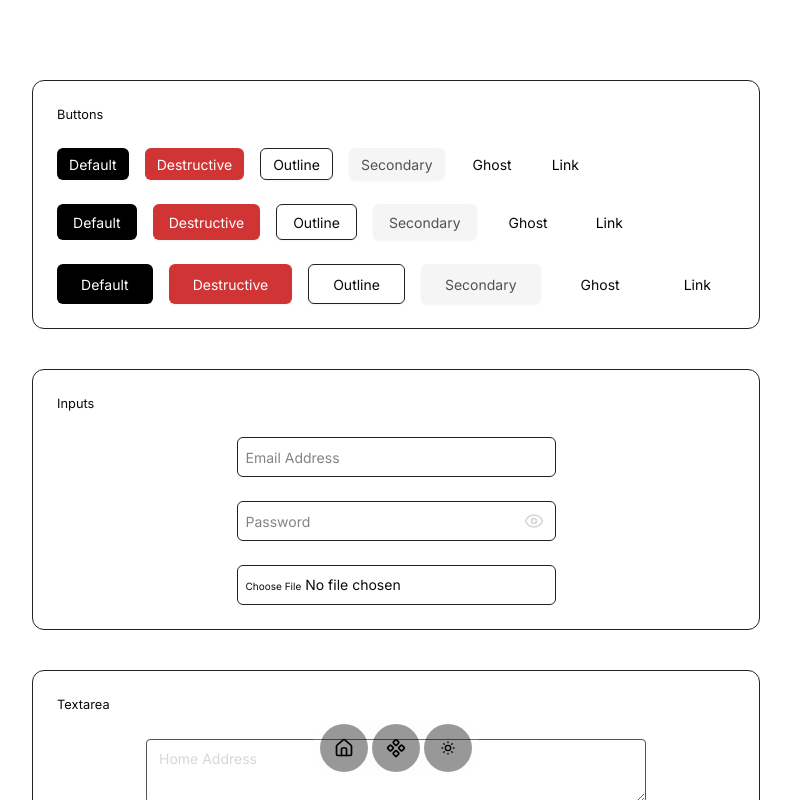
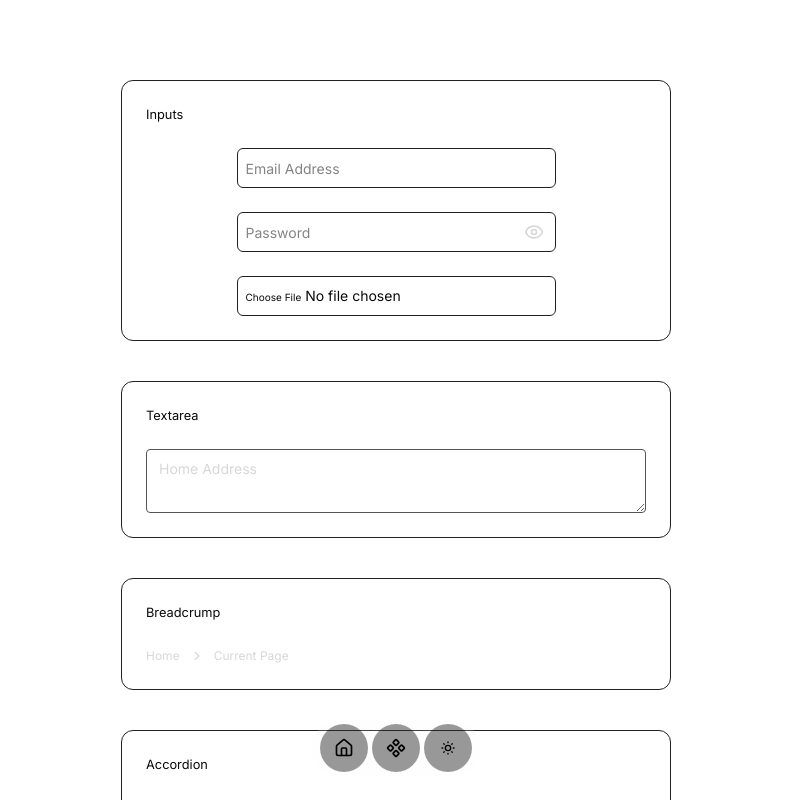
Before and after one commit to seckinyasar/react19-boilerplate, a Next.js app: page /elements in a window 1280 px wide. Shown: the top 800 px of the page, without its empty margins (244-1035 px from the left). Built offline with nearby package versions, Linux system fonts and the light colour scheme.

Commit message:
chore: delete broken & unused blocks.

```diff
--- a/src/app/constants/menu-home.tsx
+++ b/src/app/constants/menu-home.tsx
@@ -1,4 +1,4 @@
-import { FilePenLine, Library, Cuboid, Component } from "lucide-react";
+import { Component, Cuboid, FilePenLine, Library } from "lucide-react";
 
 export interface HomeMenuProps {
   title: string;
@@ -39,7 +39,7 @@ const HomeMenu: HomeMenuProps[] = [
     ],
   },
   {
-    title: "Motion Dev",
+    title: "Motion",
     icon: <Library className="size-3.5 ml-2" />,
     links: [
       {
--- a/src/app/elements/page.tsx
+++ b/src/app/elements/page.tsx
@@ -14,70 +14,6 @@ export default function Home() {
     <div className="flex w-full min-h-screen justify-center bg-background text-foreground pb-20">
       <div className="flex justify-center w-[1200px] h-fit mt-20 rounded-[10px]">
         <div className="flex flex-col gap-y-10 ">
-          {/* //! Buttons */}
-          <section className="flex flex-col gap-6  border border-border p-6 rounded-xl">
-            <span className="text-[12.8px]">Buttons</span>
-            <div className="flex w-full gap-x-4">
-              <Button variant="default" size="sm">
-                Default
-              </Button>{" "}
-              <Button variant="destructive" size="sm">
-                Destructive
-              </Button>{" "}
-              <Button variant="outline" size="sm">
-                Outline
-              </Button>{" "}
-              <Button variant="secondary" size="sm">
-                Secondary
-              </Button>{" "}
-              <Button variant="ghost" size="sm">
-                Ghost
-              </Button>{" "}
-              <Button variant="link" size="sm">
-                Link
-              </Button>
-            </div>
-            <div className="flex w-full gap-x-4">
-              <Button variant="default" size="default">
-                Default
-              </Button>{" "}
-              <Button variant="destructive" size="default">
-                Destructive
-              </Button>{" "}
-              <Button variant="outline" size="default">
-                Outline
-              </Button>{" "}
-              <Button variant="secondary" size="default">
-                Secondary
-              </Button>{" "}
-              <Button variant="ghost" size="default">
-                Ghost
-              </Button>{" "}
-              <Button variant="link" size="default">
-                Link
-              </Button>
-            </div>
-            <div className="flex w-full gap-x-4">
-              <Button variant="default" size="lg">
-                Default
-              </Button>{" "}
-              <Button variant="destructive" size="lg">
-                Destructive
-              </Button>{" "}
-              <Button variant="outline" size="lg">
-                Outline
-              </Button>{" "}
-              <Button variant="secondary" size="lg">
-                Secondary
-              </Button>{" "}
-              <Button variant="ghost" size="lg">
-                Ghost
-              </Button>{" "}
-              <Button variant="link" size="lg">
-                Link
-              </Button>
-            </div>
-          </section>
           {/* //! Inputs */}
           <section className="flex flex-col gap-6 border border-border p-6 rounded-xl">
             <h2 className="text-[12.8px]">Inputs</h2>
--- a/src/app/motion/layout/page.tsx
+++ b/src/app/motion/layout/page.tsx
@@ -1,124 +1,12 @@
 "use client";
-import { motion, useMotionValue, AnimatePresence } from "motion/react";
-import { useState } from "react";
+import { motion } from "motion/react";
 
 const Layout = () => {
-  const [active, setActive] = useState(1);
-  const [hovered, setHovered] = useState<number | null>(null);
-  const x = useMotionValue(0);
-
-  const tabWidth = 120;
-
-  const Indicator = () => {
-    return (
-      <motion.span
-        layoutId="underlineEffect"
-        className="absolute left-0 bottom-0 h-1 w-[240px] bg-white rounded-b-md"
-        transition={{ type: "spring", stiffness: 300, damping: 30 }}
-      ></motion.span>
-    );
-  };
-
-  const Card = ({
-    id,
-    title,
-    content,
-  }: {
-    id: number;
-    title: string;
-    content: string;
-  }) => {
-    return (
-      <motion.div
-        layout
-        layoutId={`card-${id}`}
-        onClick={() => setActive(id)}
-        onHoverStart={() => setHovered(id)}
-        onHoverEnd={() => setHovered(null)}
-        className={`relative cursor-pointer transition-colors duration-200 ${
-          active === id
-            ? "bg-primary/10 border-primary"
-            : "bg-background border-border"
-        } ${hovered === id ? "border-primary/50" : ""}`}
-        style={{
-          width: hovered === id ? 280 : 240,
-          height: hovered === id ? 120 : 100,
-        }}
-        transition={{
-          type: "spring",
-          stiffness: 300,
-          damping: 30,
-          layout: { duration: 0.3 },
-        }}
-      >
-        <div className="p-6 h-full flex flex-col justify-center">
-          <motion.h3 layout="position" className="text-lg font-semibold mb-2">
-            {title}
-          </motion.h3>
-          <motion.p layout="position" className="text-sm text-muted-foreground">
-            {content}
-          </motion.p>
-        </div>
-        {active === id && <Indicator />}
-      </motion.div>
-    );
-  };
-
   return (
     <div className="flex flex-col w-full h-screen items-center bg-background py-20">
       <h1 className="text-[38px] font-semibold tracking-[-1.5px] leading-[38px] pb-20">
         Layout Animations with Hover
       </h1>
-
-      {/* Tab Navigation */}
-      <motion.div className="flex items-center relative mb-8">
-        <motion.div
-          onClick={() => setActive(1)}
-          className="w-[240px] py-8 rounded-md border border-border box-border relative cursor-pointer"
-          whileHover={{ scale: 1.02 }}
-          transition={{ type: "spring", stiffness: 300, damping: 30 }}
-        >
-          {active === 1 && <Indicator />}
-          <div className="text-center">Tab 1</div>
-        </motion.div>
-        <motion.div
-          onClick={() => setActive(2)}
-          className="w-[240px] py-8 rounded-md border border-border box-border relative cursor-pointer"
-          whileHover={{ scale: 1.02 }}
-          transition={{ type: "spring", stiffness: 300, damping: 30 }}
-        >
-          {active === 2 && <Indicator />}
-          <div className="text-center">Tab 2</div>
-        </motion.div>
-        <motion.div
-          onClick={() => setActive(3)}
-          className="w-[240px] py-8 rounded-md border border-border box-border relative cursor-pointer"
-          whileHover={{ scale: 1.02 }}
-          transition={{ type: "spring", stiffness: 300, damping: 30 }}
-        >
-          {active === 3 && <Indicator />}
-          <div className="text-center">Tab 3</div>
-        </motion.div>
-      </motion.div>
-
-      {/* Content Cards with Layout Animation */}
-      <div className="flex gap-4">
-        <Card
-          id={1}
-          title="Card 1"
-          content="This card expands on hover and uses layout animations"
-        />
-        <Card
-          id={2}
-          title="Card 2"
-          content="Hover to see the smooth size transition"
-        />
-        <Card
-          id={3}
-          title="Card 3"
-          content="Layout animations make this feel natural"
-        />
-      </div>
 
       {/* Grid Layout Example */}
       <div className="mt-12">
@@ -133,14 +21,14 @@ const Layout = () => {
               layoutId={`grid-item-${item}`}
               className="bg-card border border-border rounded-lg p-4 cursor-pointer"
               whileHover={{
-                scale: 1.05,
+                scale: 1.025,
                 boxShadow: "0 10px 25px rgba(0,0,0,0.1)",
               }}
               transition={{
                 type: "spring",
                 stiffness: 300,
                 damping: 30,
-                layout: { duration: 0.3 },
+                layout: { duration: 0.4 },
               }}
             >
               <motion.h4 layout="position" className="font-semibold mb-2">
--- a/src/app/motion/layoutexamples/page.tsx
+++ b/src/app/motion/layoutexamples/page.tsx
@@ -11,13 +11,11 @@ import {
   List,
   MessageCircleIcon,
   MessageSquare,
-  PaperclipIcon,
   User,
 } from "lucide-react";
 import {
   AnimatePresence,
   motion,
-  MotionConfig,
   Transition,
   useMotionValueEvent,
   useScroll,
@@ -28,10 +26,8 @@ import { useRef, useState } from "react";
 const Test = () => {
   const mainDivRef = useRef(null);
   const firstDiv = useRef(null);
-  const secondDiv = useRef(null);
 
   const [crossed, setCrossed] = useState(false);
-  const [menuOpen, setMenuOpen] = useState(false);
   const [showPeople, setShowPeople] = useState(false);
   const [viewState, setViewState] = useState<View>("List");
 
@@ -39,9 +35,6 @@ const Test = () => {
   const { scrollYProgress: firstDivProgress } = useScroll({
     target: firstDiv,
     offset: ["0", "0.1"], // Top of target (0) aligns with middle of container (0.5)
-  });
-  const { scrollYProgress: secondDivProgress } = useScroll({
-    target: secondDiv,
   });
 
   useMotionValueEvent(firstDivProgress, "change", () => {
@@ -141,62 +134,6 @@ const Test = () => {
             </div>
           </motion.div>
         )}
-      </div>
-
-      {/* //* Form Section */}
-      <div
-        ref={secondDiv}
-        className="flex w-full items-center justify-center h-[100vh] "
-      >
-        <MotionConfig transition={TRANSITION}>
-          {menuOpen ? (
-            <motion.div
-              layoutId="buttonToOpenForm"
-              key="mainDiv"
-              className=" bg-black border border-border"
-              style={{
-                borderRadius: "32px",
-                transformOrigin: "top left",
-                width: "320px",
-                height: "fit-content",
-              }}
-            >
-              <section className="flex flex-col gap-y-6 px-6 py-6">
-                <span>Welcome, please enter your credentials.</span>
-                <div className="flex items-center pl-2 w-full h-10 text-base border border-border rounded-lg ">
-                  Name
-                </div>
-                <div className="flex items-center pl-2 w-full h-10 text-base border border-border rounded-lg ">
-                  Surname
-                </div>
-                <div className="flex items-center pl-2 w-full h-10 text-base border border-border rounded-lg ">
-                  Email Address
-                </div>
-                <div
-                  onClick={() => setMenuOpen(false)}
-                  className="flex items-center justify-center bg-accent hover:bg-accent/50 text-black  w-full h-10 text-base border border-border rounded-lg"
-                >
-                  Submit
-                </div>
-              </section>
-            </motion.div>
-          ) : (
-            <motion.div
-              layoutId="buttonToOpenForm"
-              key="buttonToOpenForm"
-              onClick={() => setMenuOpen(true)}
-              className=" bg-black flex items-center justify-center group"
-              style={{
-                borderRadius: "32px",
-                transformOrigin: "top left",
-                width: "320px",
-                height: "fit-content",
-              }}
-            >
-              <PaperclipIcon className="size-8 stroke-1 group-hover:stroke-sky-400" />
-            </motion.div>
-          )}
-        </MotionConfig>
       </div>
 
       {/* //* People Section */}
--- a/src/components/ui/input.tsx
+++ b/src/components/ui/input.tsx
@@ -92,5 +92,3 @@ function Input({
 }
 
 export { Input };
-
-//TODO Flutter, Devin like inputs can be made, but first lets check motiondev.
```
Also changed, not shown: tsconfig.json (+5 -12 lines), 2 other files (tests, documents, lock files or other folders).
